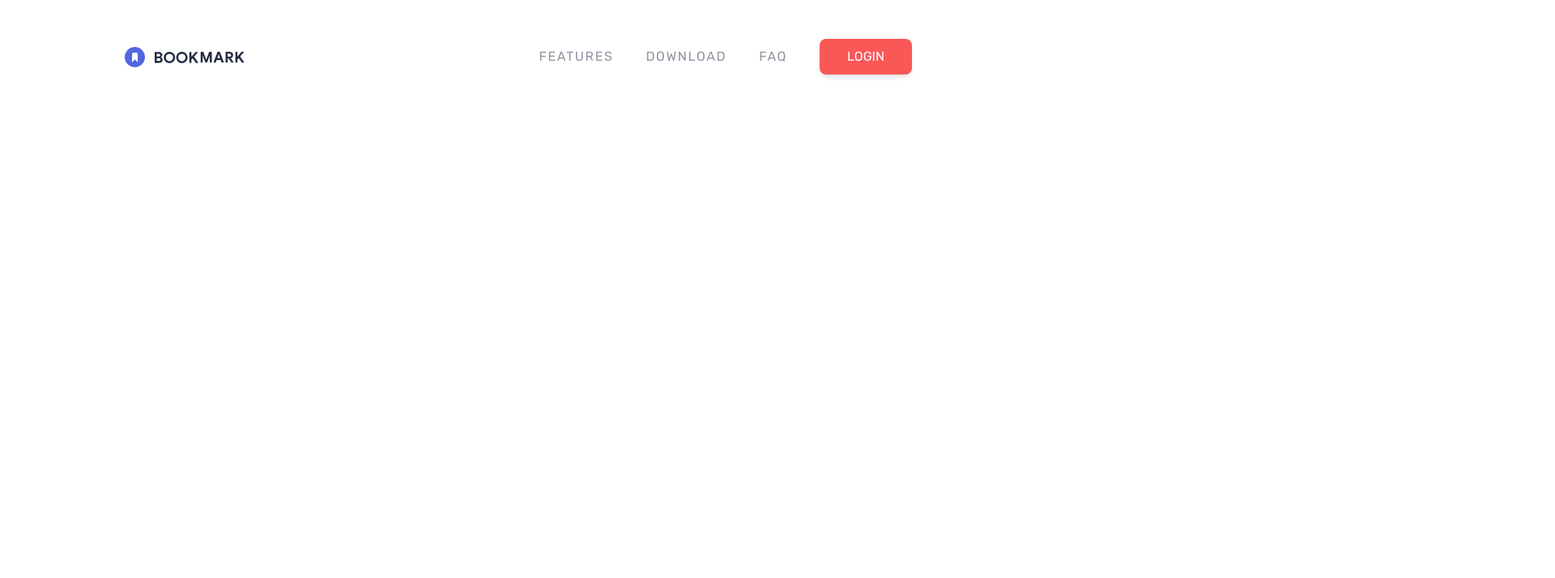
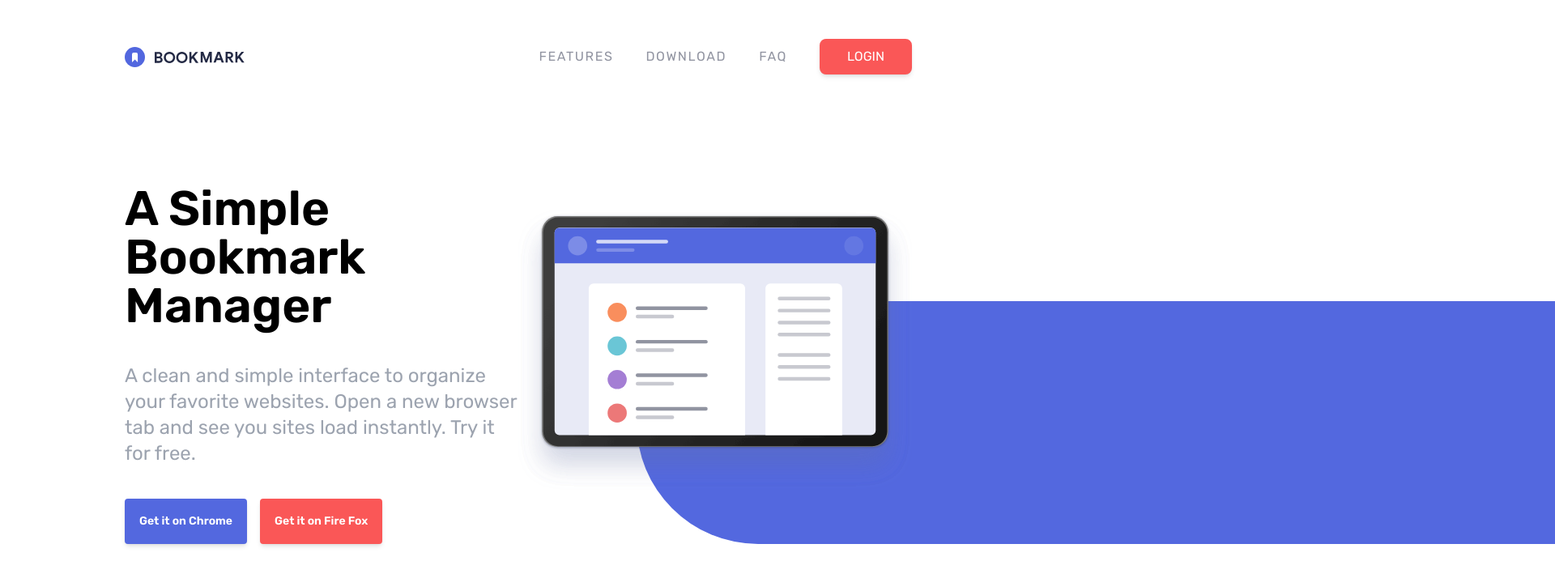
Before and after one commit to kevcoder247/bookmarker, a plain HTML site: page index.html in a window 1280 px wide. Shown: the top 714 px of the page at 81% size, 1920 px wide, since content can reach past the window. Drawn offline with Linux system fonts and the light colour scheme.

Commit message:
wip: add hero section

```diff
--- a/index.html
+++ b/index.html
@@ -28,4 +28,33 @@
        </div>
      </div>
    </nav>
+
+   <!-- Hero Section -->
+    <section id="hero">
+      <!-- Container For Image & Content -->
+       <div class="container flex flex-col-reverse mx-auto p-6 lg:flex-row lg:mb-0">
+        <!-- Content  -->
+         <div class="flex flex-col space-y-10 lg:mt-16 lg:w-1/2">
+          <h1 class="text-3xl font-semibold text-center lg:text-6xl lg:text-left">A Simple Bookmark Manager</h1>
+          <p class="mx-w md mx-auto text-lg text-center text-gray-400 lg:text-2xl lg:text-left lg:mt-0 lg:mx-0">
+            A clean and simple interface to organize your favorite websites. Open a new browser tab and see you sites load instantly. Try it for free.
+          </p>
+          <!-- Buttons Container -->
+
+          <div class="flex items-center justify-center w-full space-x-4 lg:justify-start">
+            <!-- Chrom Button  -->
+            <a href="#" class="p-4 text-sm font-semibold text-white bg-softBlue rounded shadow-md border-softBlue border-2 hover:bg-white hover:text-softBlue">Get it on Chrome</a>
+
+            <!-- Fire Fox Button -->
+            <a href="#" class="p-4 text-sm font-semibold text-white bg-softRed rounded shadow-md border-softRed border-2 hover:bg-white hover:text-softRed">Get it on Fire Fox</a>
+           </div>
+          </div>
+
+        <!-- Image  -->
+         <div class="relative mx-auto lg:mx-0 lg:mb-0 lg:w-1/2">
+          <div class="bg-hero"></div>
+          <img src="images/illustration-hero.svg" alt="" class="relative z-10 lg:top-24 xl:top-0 overflow-x-visible">
+         </div>
+       </div>
+    </section>
 </body>
--- a/input.css
+++ b/input.css
@@ -1,3 +1,12 @@
 @tailwind base;
 @tailwind components;
 @tailwind utilities;
+
+@media(min-width: 1020px){
+  .bg-hero{
+    width: 2000px;
+    height: 300px;
+    left: 30%;
+    @apply absolute rounded-l-full top-52 bg-softBlue;
+  }
+}
```
Also changed, not shown: css/style.css.
